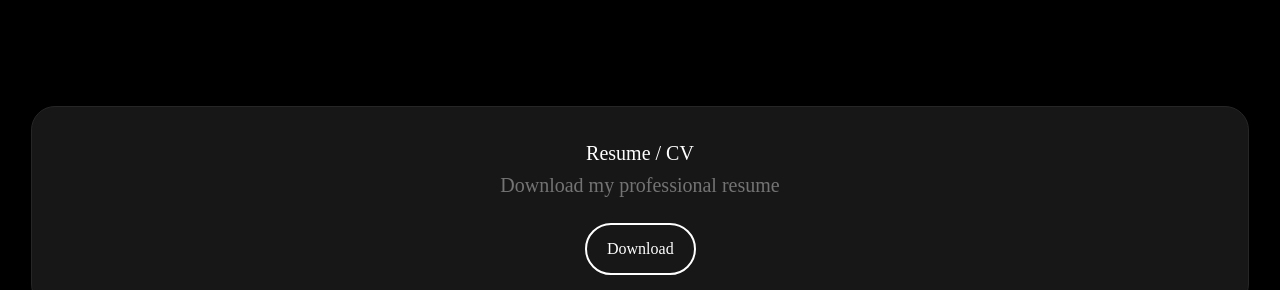
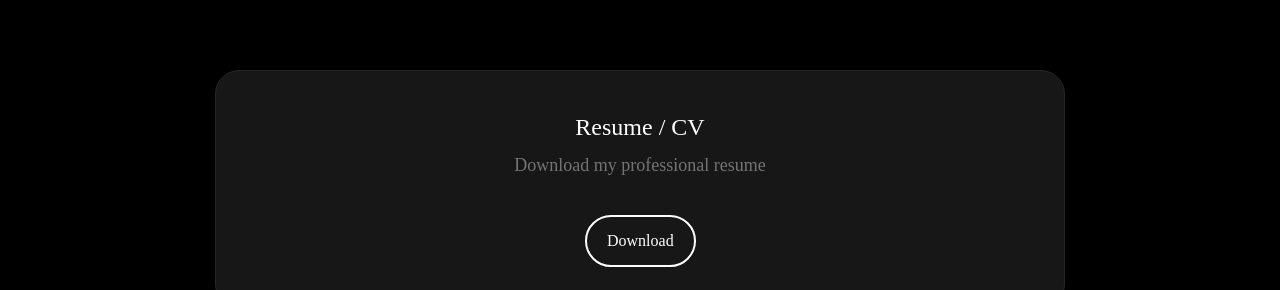
Before and after one commit to shim079/mysite, a Next.js app: page /mysite/About in a window 1280 px wide. Shown: the part 662-952 px from the top of the page. Built offline with nearby package versions, Linux system fonts and the light colour scheme; a web font is replaced by a local one.

Commit message:
Refactor SpotlightCard and update text styles

```diff
--- a/app/About/page.js
+++ b/app/About/page.js
@@ -117,21 +117,31 @@ const page = () => {
 
             </div>
 
-            <SpotlightCard className="w-full max-w-6xl mx-auto mt-10 box-content content-center cursor-pointer text-center
+            <SpotlightCard className="w-full max-w-3xl mx-auto mt-10 box-content content-center text-center
              h-auto text-white transition-all duration-500 rounded-3xl p-6
-             custom-spotlight-card">
+    px-6         /* mobile padding (larger edge padding) */
+    py-6
+    sm:px-8      /* tablet padding */
+    sm:py-8
+    md:px-10     /* desktop padding */
+    md:py-10
+             custom-spotlight-card"
+                 style={{
+    padding: 'clamp(2rem, 8vw, 2.5rem) clamp(1.5rem, 10vw, 3rem)'
+  }}
+                 >
 
   {/* Text Above */}
-  <h1 className="text-white text-base sm:text-lg md:text-xl mb-1">
+  <h1 className="text-white text-lg sm:text-xl md:text-2xl mb-2">
   Resume / CV
   </h1>
-  <p className="text-white/40 text-base sm:text-lg md:text-xl mb-1">
+  <p className="text-white/40 text-sm sm:text-base md:text-lg mb-4">
     Download my professional resume
   </p>
 
   {/* Button */}
-  <div className="flex justify-center">
-    <Magnet padding={50} disabled={false} magnetStrength={20}>
+  <div className="flex justify-center overflow-hidden">
+    <Magnet padding={20} disabled={false} magnetStrength={20}>
       <div className={Styles.ButtonWrapper}>
         <a href="/resume.pdf" download className={Styles.MoreButton}>
           Download
```
